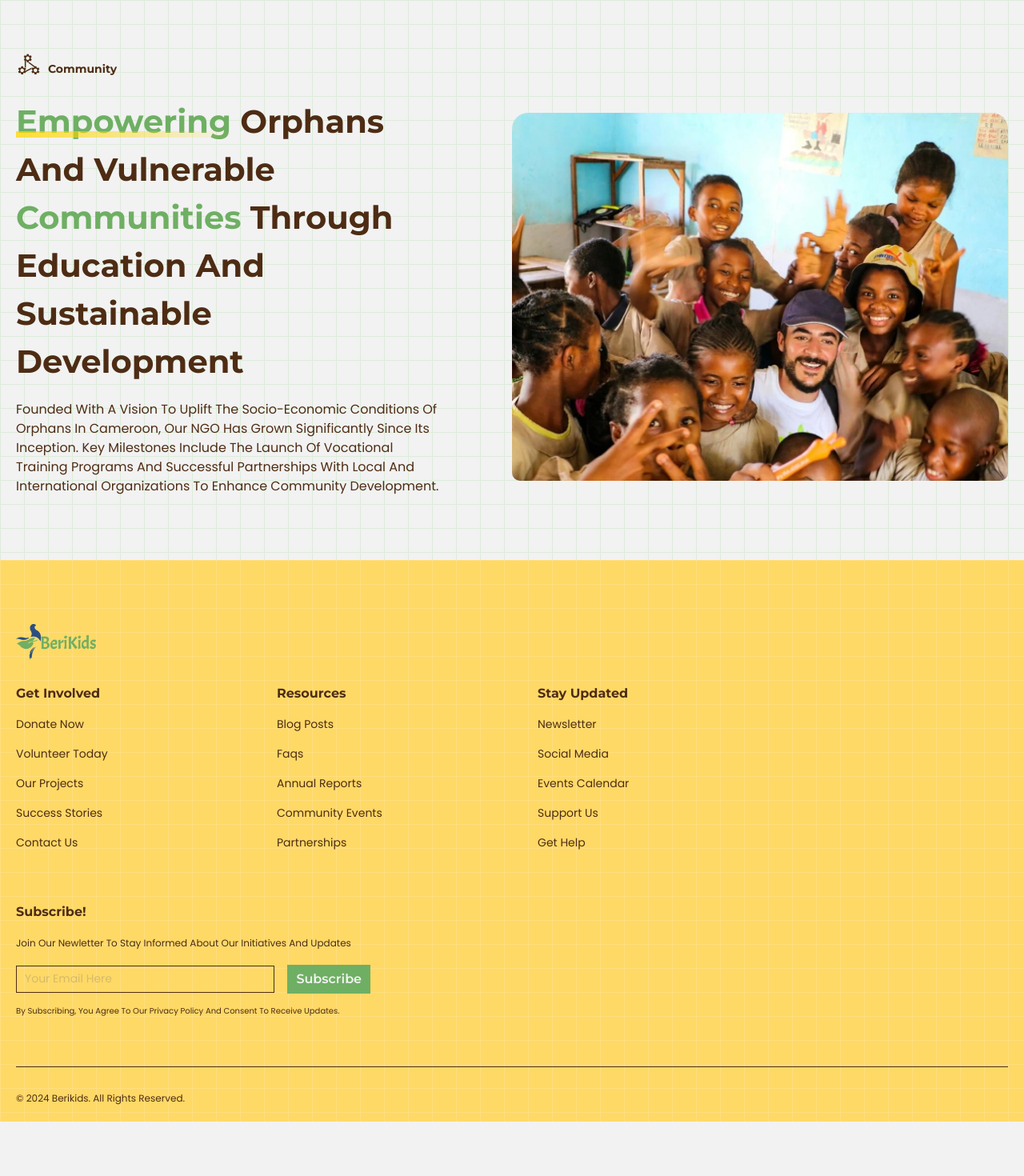
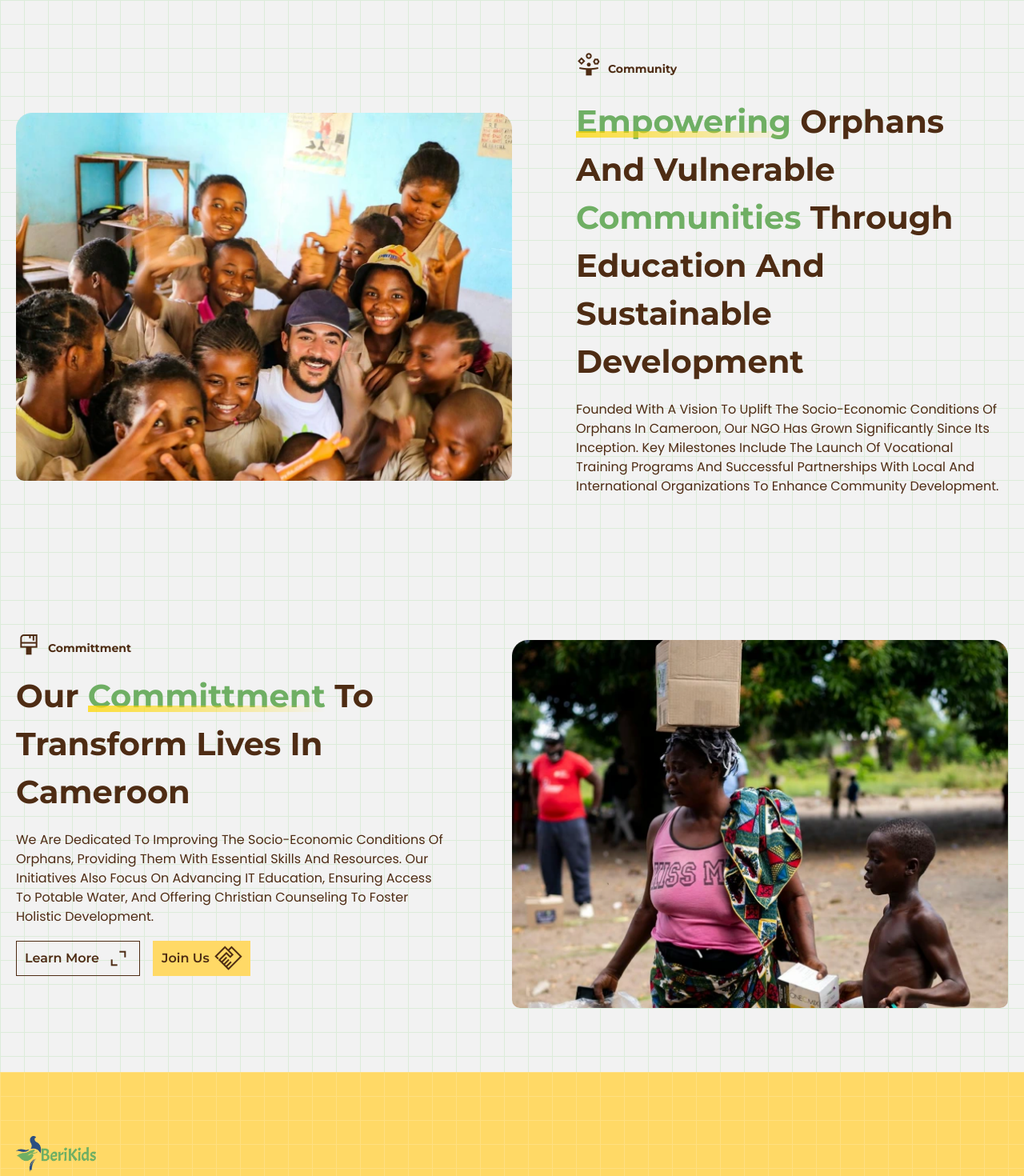
Before and after one commit to netphabric/berikids-ngo, a SvelteKit app: page /about-us in a window 1280 px wide. Shown: the part 480-1950 px from the top of the page at 80% size. Before the commit the page ends 1882 px from the top, so only its background shows below. Built offline with nearby package versions, Linux system fonts and the light colour scheme.

Commit message:
about section 2

```diff
--- a/src/lib/components/sectionWrapper/sectionWrapper.module.scss
+++ b/src/lib/components/sectionWrapper/sectionWrapper.module.scss
@@ -14,7 +14,6 @@
   @include minWidth("tablet") {
     flex-direction: row;
     gap: rem(40);
-
   }
 
   @include minWidth("desktop") {
@@ -23,6 +22,7 @@
 
   &.isFlipped {
     flex-direction: column-reverse;
+    gap: rem(80);
 
     @include minWidth("tablet") {
       flex-direction: row-reverse;
--- a/src/routes/about-us/+page.svelte
+++ b/src/routes/about-us/+page.svelte
@@ -7,8 +7,8 @@
 <main class={styles.aboutRoot}>
 	<section class={styles.hero}>
 		<h4 class={styles.chip}>
+			<span class="material-symbols-sharp">person_raised_hand</span>
 			<span>empowerment</span>
-			<span class="material-symbols-sharp">person_raised_hand</span>
 		</h4>
 		<h1 class={styles.title}>
 			<span class={styles.highlight}>transforming</span>
@@ -35,7 +35,7 @@
 	<SectionWrapper className={styles.section}>
 		<div class={styles.sectionContent}>
 			<h4 class={styles.sectionChip}>
-				<span class="material-symbols-sharp">component_exchange</span>
+				<span class="material-symbols-sharp">person_play</span>
 				<span>community</span>
 			</h4>
 
@@ -57,4 +57,41 @@
 			<img src="/images/as1.webp" alt="about-us" />
 		</div>
 	</SectionWrapper>
+
+	<SectionWrapper className={styles.section}>
+		<div class={styles.sectionContent}>
+			<h4 class={styles.sectionChip}>
+				<span class="material-symbols-sharp">format_paint</span>
+				<span>committment</span>
+			</h4>
+
+			<h2 class={styles.sectionTitle}>
+				our <span class={styles.highlight}>committment</span>
+				to transform lives in cameroon
+			</h2>
+
+			<p class={styles.sectionDesc}>
+				We are dedicated to improving the socio-economic conditions of orphans, providing them with
+				essential skills and resources. Our initiatives also focus on advancing IT education,
+				ensuring access to potable water, and offering Christian counseling to foster holistic
+				development.
+			</p>
+
+			<div class={styles.ctaBtns}>
+				<Button onWhite primary>
+					<span>learn more</span>
+					<span class="material-symbols-sharp">expand_content</span>
+				</Button>
+
+				<Button onWhite>
+					<span>join us</span>
+					<span class="material-symbols-sharp">handshake</span>
+				</Button>
+			</div>
+		</div>
+
+		<div class={styles.sectionImage}>
+			<img src="/images/as2.webp" alt="about-us" />
+		</div>
+	</SectionWrapper>
 </main>
--- a/src/routes/about-us/page.module.scss
+++ b/src/routes/about-us/page.module.scss
@@ -81,6 +81,12 @@
   }
 
   .section {
+    &:nth-child(even) {
+      @include minWidth('tablet') {
+        flex-direction: row-reverse;
+      }
+    }
+
     .sectionContent {
       position: relative;
       display: flex;
@@ -149,5 +155,9 @@
         object-position: top;
       }
     }
+
+    .ctaBtns {
+      @include ctaBtn;
+    }
   }
 }
```
Also changed, not shown: static/images/as2.webp (added).
